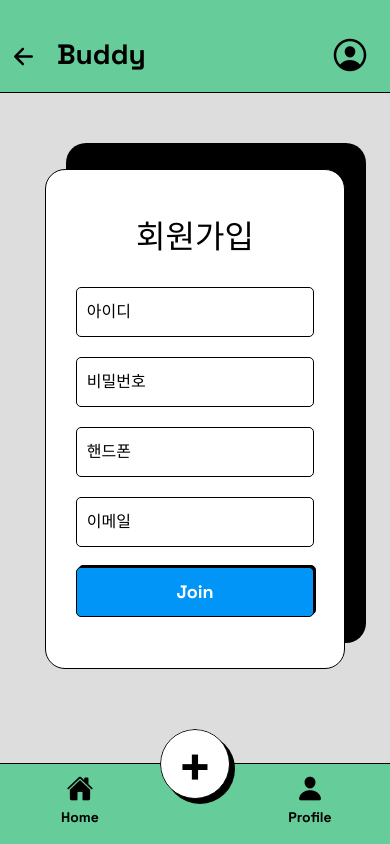
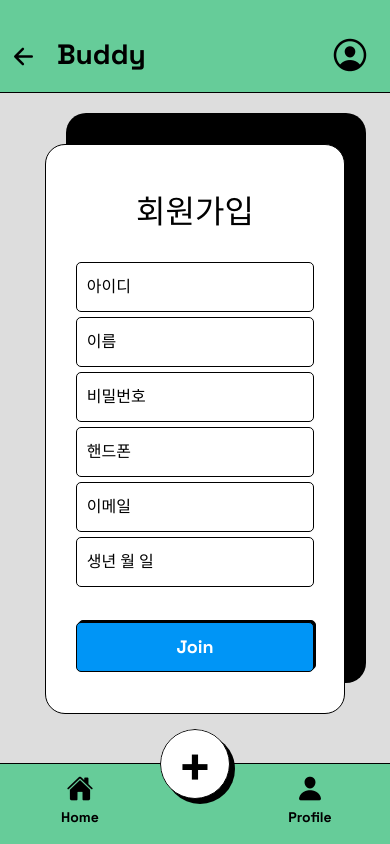
Before and after one commit to hshy1839/capstoneApp, a React Native app: screen /Signup in a window 390 px wide. Built offline with nearby package versions, Linux system fonts and the light colour scheme.

Commit message:
회원가입 로직 구현

```diff
--- a/components/Signup.js
+++ b/components/Signup.js
@@ -3,21 +3,55 @@ import { View, Text, TextInput, TouchableOpacity, StyleSheet } from 'react-nativ
 import { useNavigation } from '@react-navigation/native'; // 네비게이션 훅 추가
 import { useFonts } from 'expo-font';
 import Footer from './Footer';
+import axios from 'axios';
+import AsyncStorage from '@react-native-async-storage/async-storage';
 
-const Login = ({ onLogin }) => {
-  const [username, setUsername] = useState('');
-  const [password, setPassword] = useState('');
+const Signup = ({ }) => {
+  const [userData, setUserData] = useState({
+    username: '',
+    password: '',
+    email: '',
+    name: '',
+    birthdate: '',
+    phoneNumber: '',
+    is_active: 1
+  });
+
+
   const navigation = useNavigation(); // 네비게이션 객체 생성
 
-  const handleLogin = () => {
-    console.log('username :', username);
-    console.log('Password:', password);
-    navigation.navigate('Main');
+  const handleSignup = async () => {
+    try {
+      const response = await axios.post('http://192.168.0.52:3000/api/buddy/signup', userData);
+
+      if (response.status === 200) {
+        const user = response.data;
+        if (user) {
+          if (user.is_active = 1) {
+            navigation.navigate('Main'); // 메인 화면으로 이동
+            alert('환영해요 !!'); // 회원가입 성공시 환영 메시지 출력
+          } else {
+            alert('비활성화된 계정입니다.');
+          }
+        } else {
+          alert('회원가입에 실패했습니다.');
+        }
+      } else if (response.status === 401) {
+        const errorMessage = response.data;
+        if (errorMessage === '이미 존재하는 아이디입니다.') {
+          alert('이미 존재하는 아이디입니다.');
+        } else {
+          alert('회원가입에 실패했습니다.');
+        }
+      } else {
+        alert('서버 오류가 발생했습니다.');
+      }
+    } catch (error) {
+      console.error('회원가입 오류:', error);
+      alert('회원가입에 실패했습니다.');
+    }
   };
 
-  const handleSignup = () => {
-    navigation.navigate('Signup'); // Signup 페이지로 이동
-  };
 
   return (
     <View style={styles.container}>
@@ -27,30 +61,42 @@ const Login = ({ onLogin }) => {
         <TextInput
           style={styles.input}
           placeholder="아이디"
-          value={username}
-          onChangeText={setUsername}
+          value={userData.username}
+          onChangeText={(username) => setUserData(prevState => ({ ...prevState, username }))}
+        />
+        <TextInput
+          style={styles.input}
+          placeholder="이름"
+          value={userData.name}
+          onChangeText={(name) => setUserData(prevState => ({ ...prevState, name }))}
         />
         <TextInput
           style={styles.input}
           placeholder="비밀번호"
           secureTextEntry={true}
-          value={password}
-          onChangeText={setPassword}
+          value={userData.password}
+          onChangeText={(password) => setUserData(prevState => ({ ...prevState, password }))}
         />
         <TextInput
           style={styles.input}
           placeholder="핸드폰"
-          value={username}
-          onChangeText={setUsername}
+          value={userData.phoneNumber}
+          onChangeText={(phoneNumber) => setUserData(prevState => ({ ...prevState, phoneNumber }))}
         />
         <TextInput
           style={styles.input}
           placeholder="이메일"
-          value={username}
-          onChangeText={setUsername}
+          value={userData.email}
+          onChangeText={(email) => setUserData(prevState => ({ ...prevState, email }))}
+        />
+        <TextInput
+          style={styles.input}
+          placeholder="생년 월 일"
+          value={userData.birthdate}
+          onChangeText={(birthdate) => setUserData(prevState => ({ ...prevState, birthdate }))}
         />
         <View style = {styles.loginBtnContainer}/>
-        <TouchableOpacity style={styles.loginButton} onPress={handleLogin}>
+        <TouchableOpacity style={styles.loginButton} onPress={handleSignup}>
           <Text style={styles.buttonText}>Join</Text>
         </TouchableOpacity>
       </View>
@@ -68,18 +114,18 @@ const styles = StyleSheet.create({
   },
   backgroundContainer : {
     backgroundColor : 'black',
-    top : 50,
+    top : 20,
     width : 300,
-    height : 500,
+    height : 570,
     borderRadius : 20,
     right : 24,
     zIndex : -1,
     position: 'absolute',
   },
   loginContainer : {
-    marginTop : -100,
+    marginTop : -80,
     width: 300,
-    height: 500,
+    height: 570,
     backgroundColor: 'white',
     borderRadius: 20,
     borderWidth: 1.5,
@@ -88,6 +134,7 @@ const styles = StyleSheet.create({
   },
   title: {
     fontSize: 32,
+    marginTop : 0,
     marginBottom: 30,
     fontFamily : 'SpaceGroteskBold',
   },
@@ -112,7 +159,7 @@ const styles = StyleSheet.create({
     borderColor: 'black', // 검은색 테두리 설정
     borderRadius: 5,
     paddingHorizontal: 10,
-    marginBottom: 20,
+    marginBottom: 5,
     fontSize: 16,
     fontFamily : 'SpaceGroteskBold',
   },
@@ -125,7 +172,7 @@ const styles = StyleSheet.create({
     justifyContent: 'center',
     alignItems: 'center',
     borderRadius: 5,
-    marginBottom: 10,
+    marginTop: 30,
     fontFamily : 'SpaceGroteskBold',
   },
   loginBtnContainer : {
@@ -138,7 +185,7 @@ const styles = StyleSheet.create({
     justifyContent: 'center',
     alignItems: 'center',
     position : 'absolute',
-    top : 395,
+    top : 475,
     right : 28,
   },
   buttonText: {
@@ -148,4 +195,4 @@ const styles = StyleSheet.create({
   },
 });
 
-export default Login;
+export default Signup;
```
